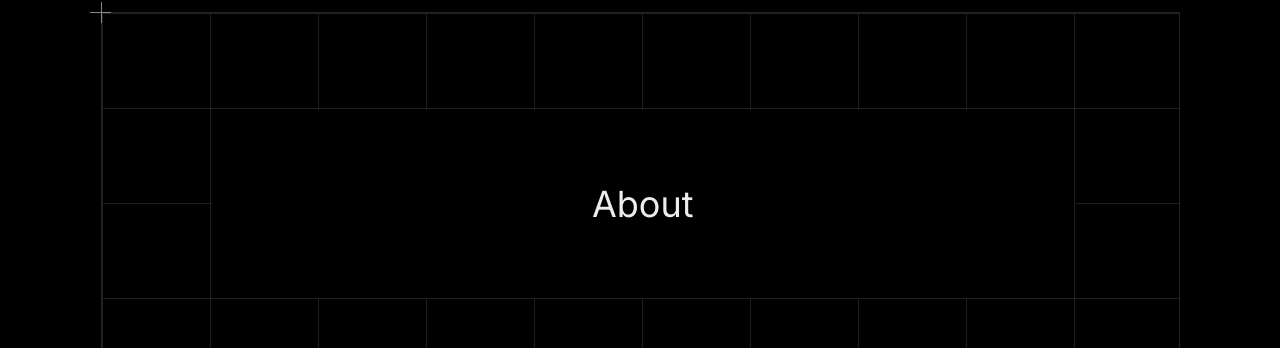
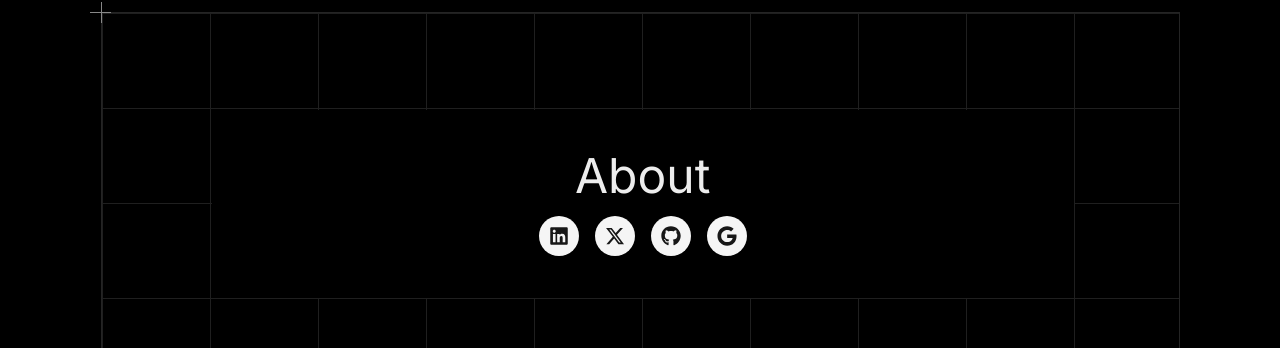
Before and after one commit to usmailaabdoul/usmaila-abdoul, a Next.js app: page /about in a window 1280 px wide. Shown: the part 132-480 px from the top of the page. Built offline with nearby package versions, Linux system fonts and the light colour scheme.

Commit message:
adding socials

```diff
--- a/app/about/page.tsx
+++ b/app/about/page.tsx
@@ -2,6 +2,9 @@ import React from 'react'
 import Container from '@/components/ui/container'
 import Box from '@/components/ui/box'
 import Footer from '@/components/footer'
+import Link from 'next/link'
+import { Button } from '@/components/ui/button'
+import { FaGithub, FaGoogle, FaLinkedin, FaXTwitter } from 'react-icons/fa6'
 
 export default function page() {
   return (
@@ -15,8 +18,22 @@ export default function page() {
             `,
             backgroundSize: '108px 95px'
           }} />
-          <div className='bg-black h-[188px] w-[calc(100%_-_215px)] absolute top-[50.5%] left-[50.25%] transform -translate-x-1/2 -translate-y-1/2 flex justify-center items-center'>
-            <h1 className="text-4xl">About</h1>
+          <div className='bg-black h-[188px] w-[calc(100%_-_215px)] absolute top-[50.5%] left-[50.25%] transform -translate-x-1/2 -translate-y-1/2 flex flex-col justify-center items-center'>
+            <h1 className="text-5xl">About</h1>
+            <div className="flex gap-4 justify-center mt-4 relative z-10">
+              <Link href="https://www.linkedin.com/in/usmaila-abdoul" target="_blank" rel="nofollow" className='h-full'>
+                <Button variant='secondary' size='icon' className='rounded-full [&_svg]:size-5'><FaLinkedin /></Button>
+              </Link>
+              <Link href="https://x.com/Abdoul_usma_ila" target="_blank" rel="nofollow" className='h-full'>
+                <Button variant='secondary' size='icon' className='rounded-full [&_svg]:size-5'><FaXTwitter /></Button>
+              </Link>
+              <Link href="https://www.github.com/usmailaabdoul" target="_blank" rel="nofollow" className='h-full'>
+                <Button variant='secondary' size='icon' className='rounded-full [&_svg]:size-5'><FaGithub /></Button>
+              </Link>
+              <Link href="/about" className='h-full'>
+                <Button variant='secondary' size='icon' className='rounded-full [&_svg]:size-5'><FaGoogle /></Button>
+              </Link>
+            </div>
           </div>
         </Box>
         <Box className='border-t-0 flex-row'>
```
